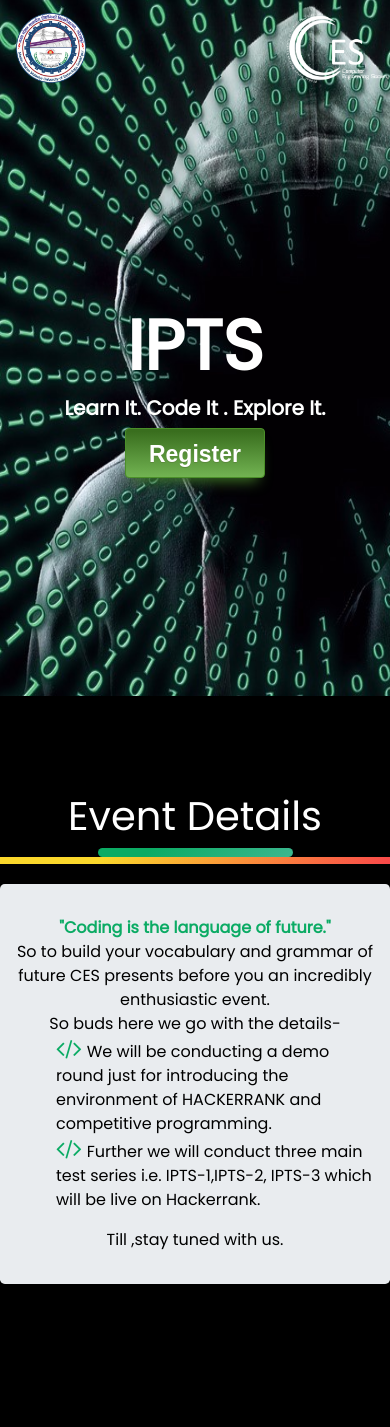
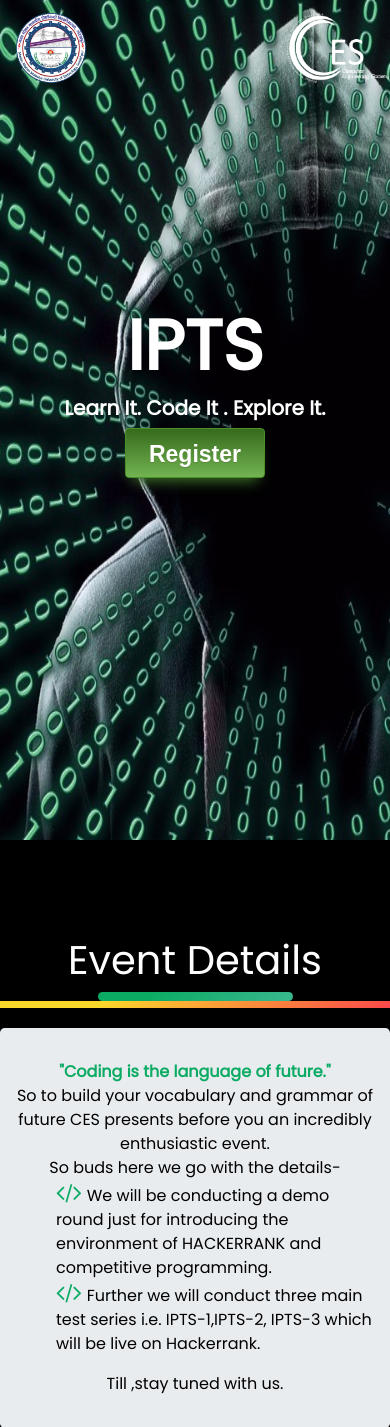
Before and after one commit to prakharritik/WebD, a PHP site: page / in a window 390 px wide. Shown: the top 1427 px of the page. Run offline with PHP 8.4, Linux system fonts and the light colour scheme.

Commit message:
Update style.css

```diff
--- a/ipts/style.css
+++ b/ipts/style.css
@@ -216,7 +216,7 @@ width:140px;
         margin-top: -100px;
     margin-left: -70px;
 
-    height: 700px;
+    height: 100vh;
     width: 800px;
   }
   .logbutton{
```
